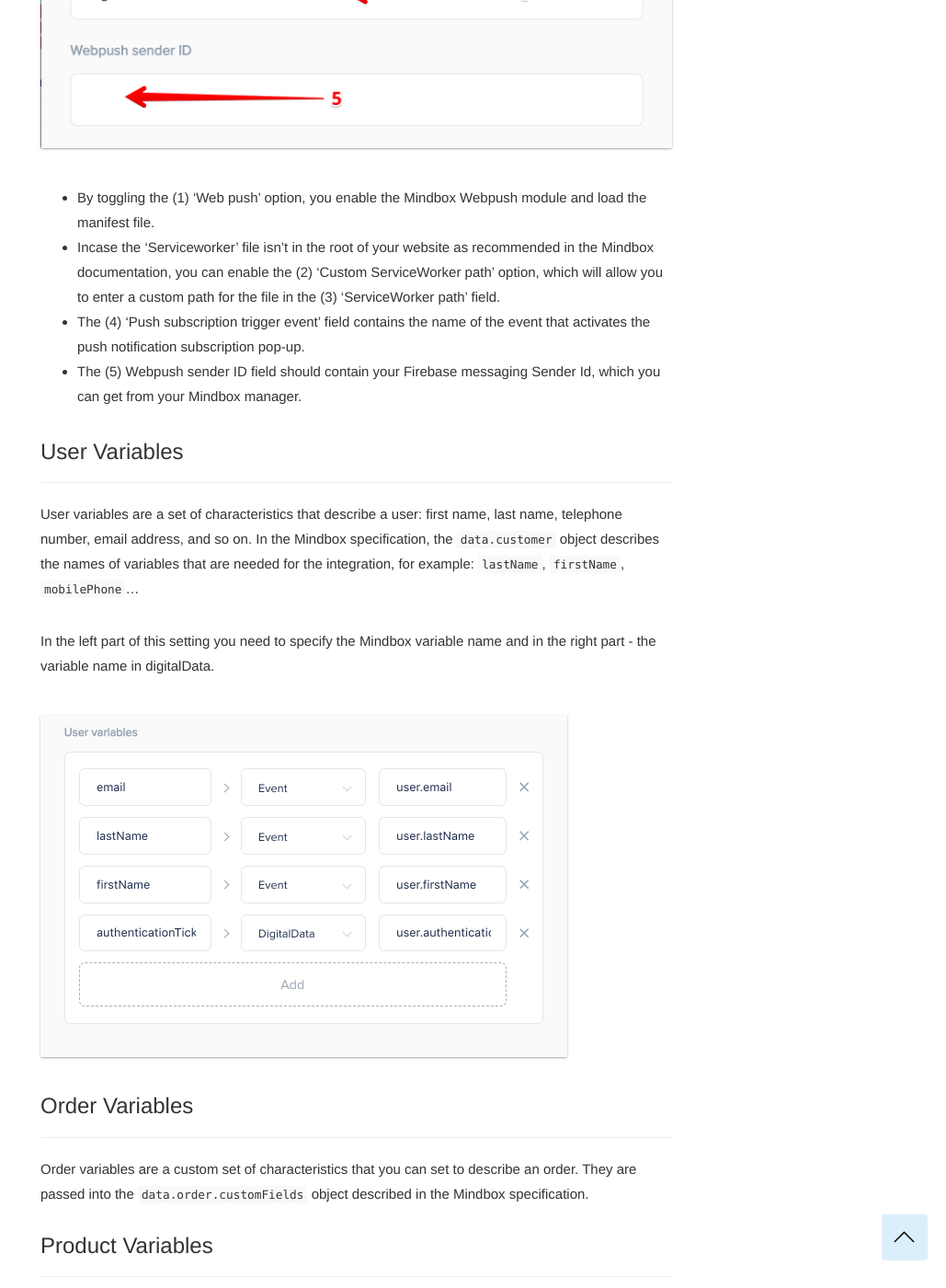
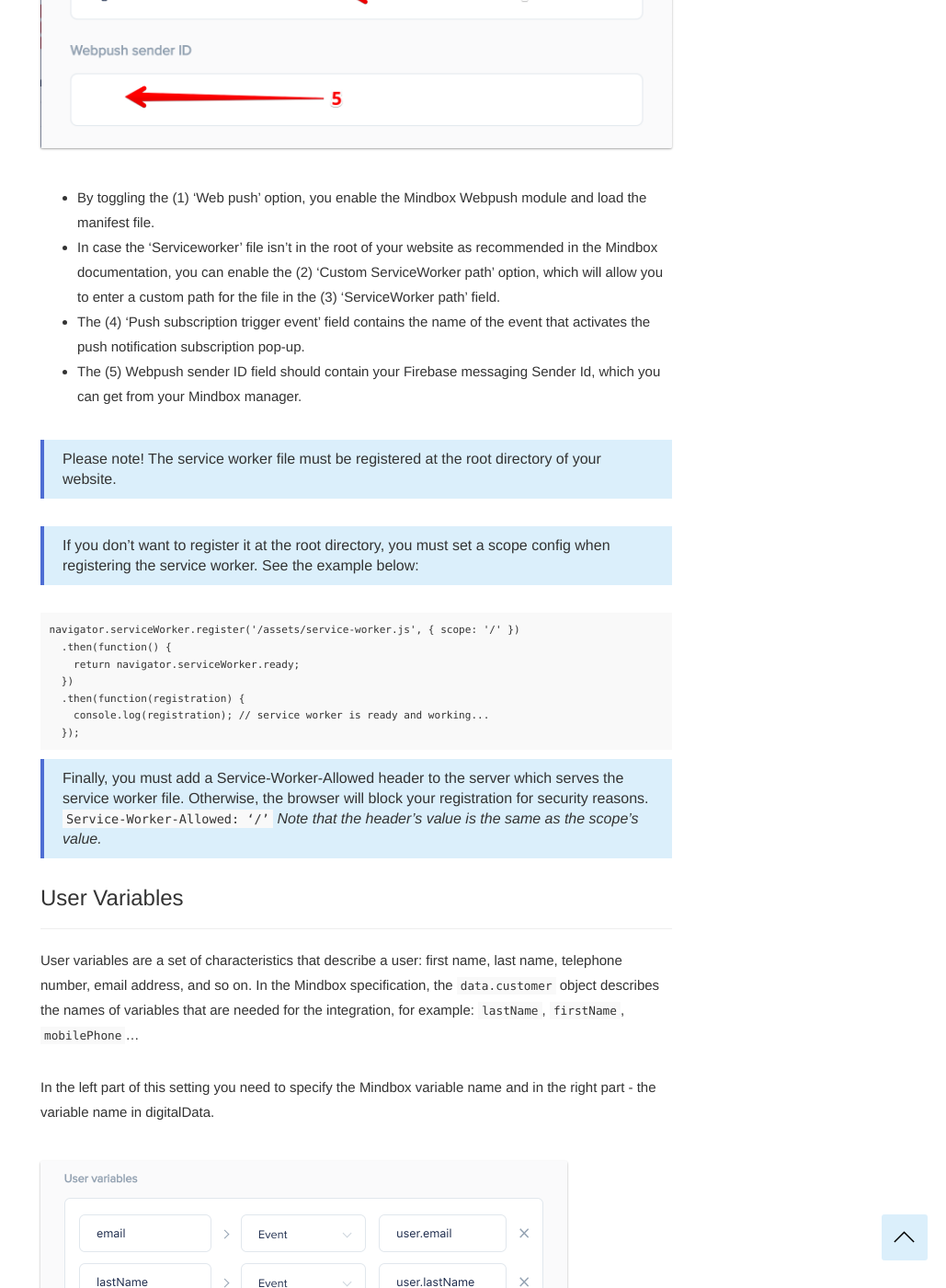
Before and after one commit to segmentstream-com/segmentstream-com.github.io, a Jekyll site: the page built from _docs/integrations/mindbox.md, in a window 1280 px wide and 1400 px high, scrolled down 2946 px. Shown: the whole window at 92% size, without its empty margins (251-1280 px from the left). Built offline with Jekyll 4.4.1, drawn with Linux system fonts in a browser that asks for light colours; nearby versions of some CDN libraries.

Commit message:
added custom mindbox serviceworker path docs

````diff
--- a/_docs/integrations/mindbox.md
+++ b/_docs/integrations/mindbox.md
@@ -63,10 +63,27 @@ For Web push notifications to work several steps have to be completed, they are
 ![](/img/integrations.mindbox.push.png)
 
 - By toggling the (1) 'Web push' option, you enable the Mindbox Webpush module and load the manifest file.
-- Incase the 'Serviceworker' file isn't in the root of your website as recommended in the Mindbox documentation, you can enable the (2) 'Custom ServiceWorker path' option, which will allow you to enter a custom path for the file in the (3) 'ServiceWorker path' field.
+- In case the 'Serviceworker' file isn't in the root of your website as recommended in the Mindbox documentation, you can enable the (2) 'Custom ServiceWorker path' option, which will allow you to enter a custom path for the file in the (3) 'ServiceWorker path' field.
 - The (4) 'Push subscription trigger event' field contains the name of the event that activates the push notification subscription pop-up.
 - The (5) Webpush sender ID field should contain your Firebase messaging Sender Id, which you can get from your Mindbox manager.
 
+> Please note! The service worker file must be registered at the root directory of your website.
+
+> If you don’t want to register it at the root directory, you must set a scope config when registering the service worker. See the example below:
+
+```
+navigator.serviceWorker.register('/assets/service-worker.js', { scope: '/' })
+  .then(function() {
+    return navigator.serviceWorker.ready;
+  })
+  .then(function(registration) {
+    console.log(registration); // service worker is ready and working...
+  });
+```
+
+> Finally, you must add a Service-Worker-Allowed header to the server which serves the service worker file. Otherwise, the browser will block your registration for security reasons.
+`Service-Worker-Allowed: ‘/’`
+*Note that the header’s value is the same as the scope’s value.*
 
 ### <a name="UserVariables"></a>User Variables
 ------
````
